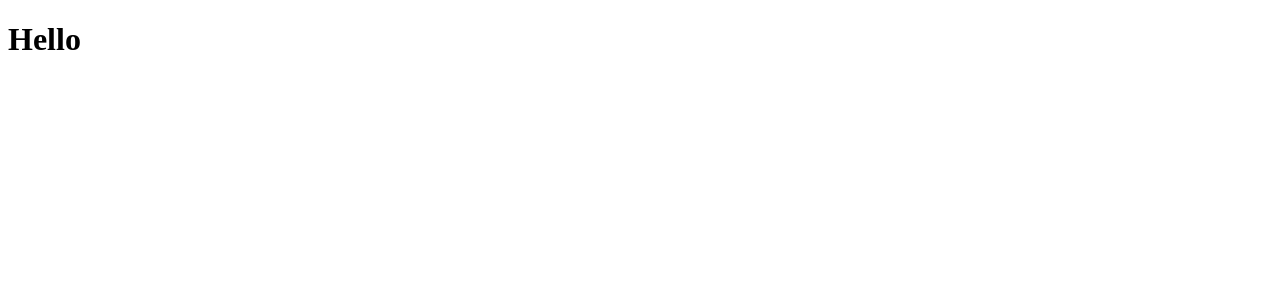
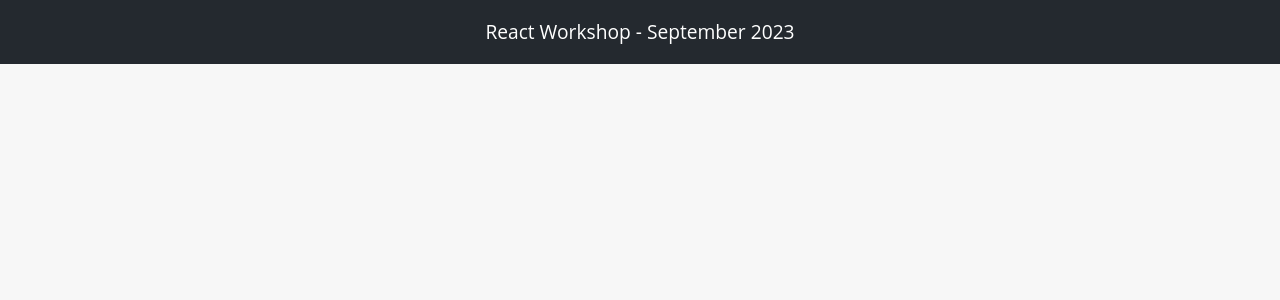
Before and after one commit to dimnov/user-list, a React (Vite) app in the folder client/: page / in a window 1280 px wide. Shown: the top 300 px of the page. Built offline with nearby package versions, Linux system fonts and the light colour scheme.

Commit message:
Add header

```diff
--- a/client/index.html
+++ b/client/index.html
@@ -3,7 +3,7 @@
 
 <head>
   <meta charset="UTF-8" />
-  <link rel="icon" type="image/svg+xml" href="/vite.svg" />
+  <link rel="stylesheet" href="/styles.css">
   <meta name="viewport" content="width=device-width, initial-scale=1.0" />
   <title>User List</title>
 </head>
--- a/client/src/App.jsx
+++ b/client/src/App.jsx
@@ -1,7 +1,9 @@
+import Header from "./components/header/Header.jsx";
+
 function App() {
   return (
     <>
-      <h1>Hello</h1>
+      <Header />
     </>
   );
 }
--- /dev/null
+++ b/client/src/components/header/Header.jsx
@@ -0,0 +1,9 @@
+export default function Header() {
+  return (
+    <header className="header">
+      <div className="logo">
+        <span className="course">React Workshop - September 2023</span>
+      </div>
+    </header>
+  );
+}
```
